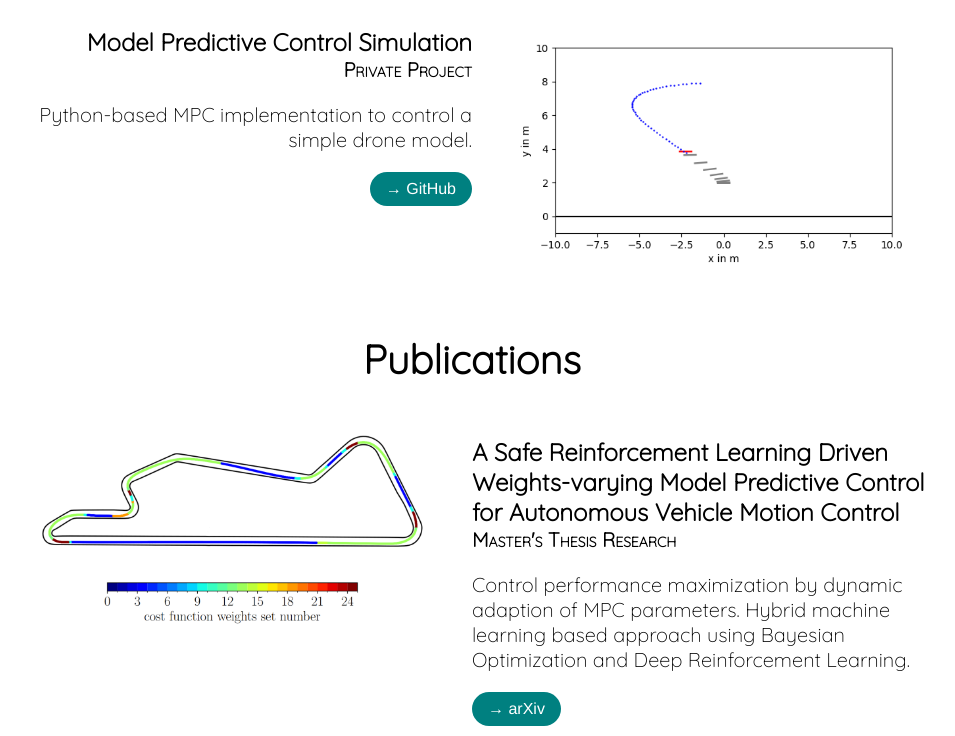
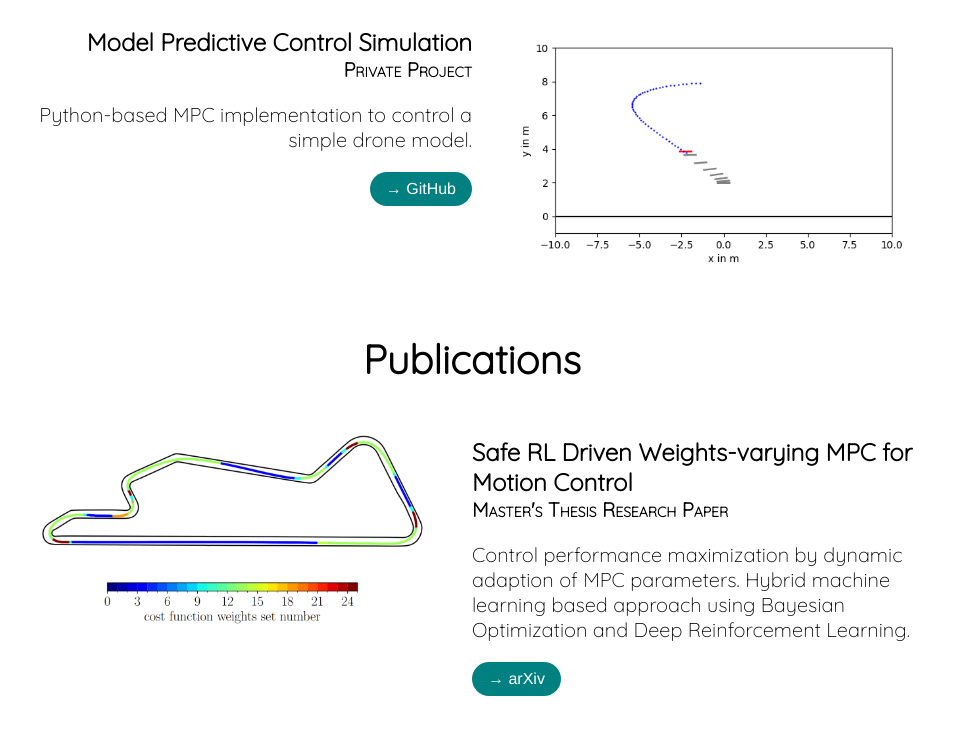
Before and after one commit to mariosspanakakis/mariosspanakakis.github.io, a plain HTML site: page index.html in a window 1280 px wide. Shown: the part 2211-2947 px from the top of the page, without its empty margins (168-1123 px from the left). After the commit the page ends 2917 px from the top, so only its background shows below. Drawn offline with Linux system fonts and the light colour scheme.

Commit message:
fix: use shorter title for RL-MPC paper

```diff
--- a/index.html
+++ b/index.html
@@ -126,8 +126,8 @@
                         <img src="./assets/images/rl_mpc.PNG" alt="Project Image" class="project-image">
                     </figure>
                     <section class="project-description left">
-                        <h2>A Safe Reinforcement Learning Driven Weights-varying Model Predictive Control for Autonomous Vehicle Motion Control</h2>
-                        <h3>Master's Thesis Research</h3>
+                        <h2>Safe RL Driven Weights-varying MPC for Motion Control</h2>
+                        <h3>Master's Thesis Research Paper</h3>
                         <p>Control performance maximization by dynamic adaption of MPC parameters. Hybrid machine learning based approach using Bayesian Optimization and Deep Reinforcement Learning.</p>
                         <a class="button" target="_blank" href="https://arxiv.org/abs/2402.02624">&rarr; arXiv</a>
                     </section>
```
